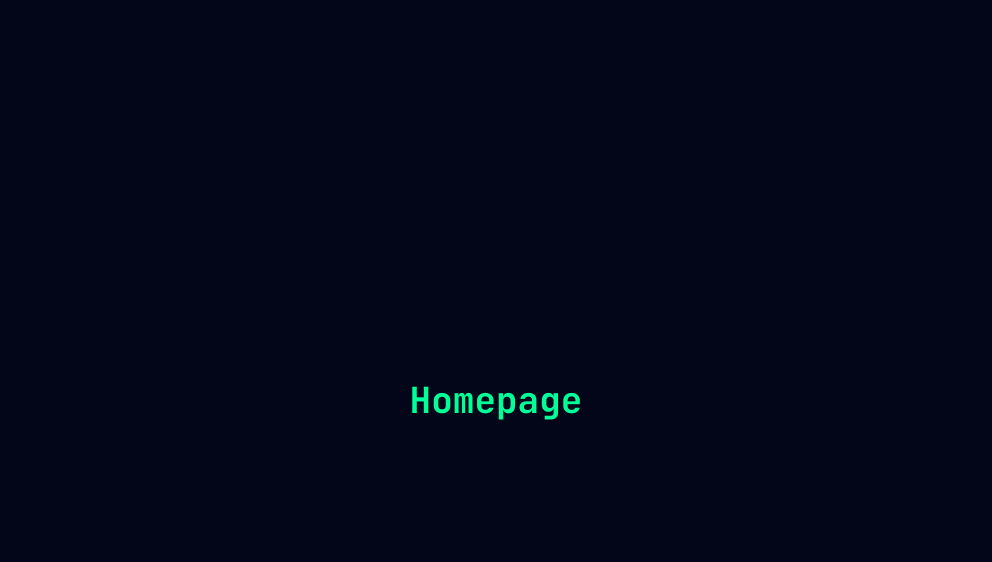
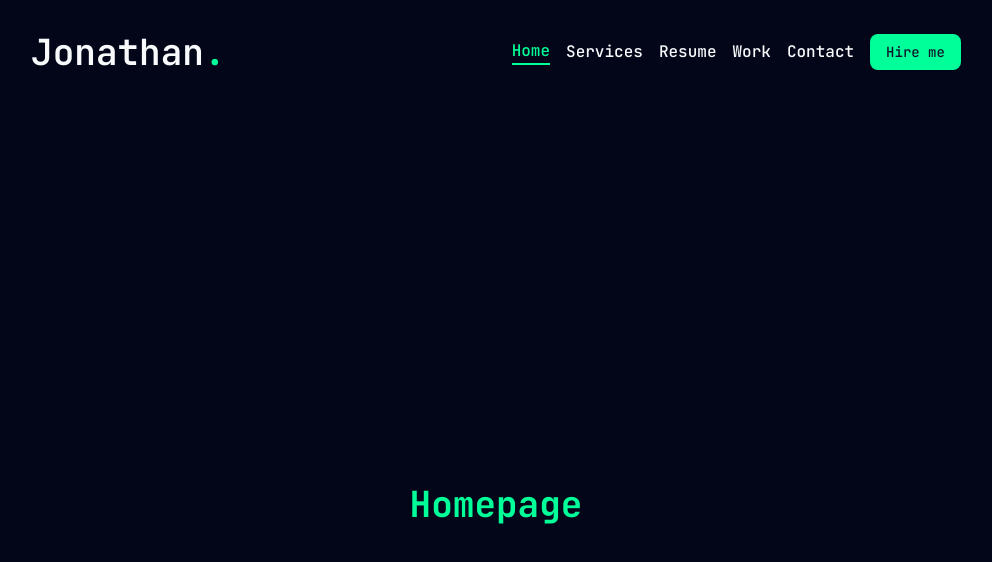
Before and after one commit to papitapapita/my-portfolio, a Next.js app: page / in a window 1280 px wide. Shown: the top 562 px of the page, without its empty margins (144-1136 px from the left). Built offline with nearby package versions, Linux system fonts and the light colour scheme.

Commit message:
Created the basic structur of the navbar and the menu

```diff
--- a/src/app/layout.tsx
+++ b/src/app/layout.tsx
@@ -1,6 +1,7 @@
 import type { Metadata } from "next";
 import { JetBrains_Mono } from "next/font/google";
 import "./globals.css";
+import { Header } from "@/components/Header";
 
 const jetBrainsMono = JetBrains_Mono({
   variable: "--font-jetbrains-mono",
@@ -20,7 +21,10 @@ export default function RootLayout({
 }>) {
   return (
     <html lang="en" className={`${jetBrainsMono.className} dark`}>
-      <body className="antialiased">{children}</body>
+      <body className="antialiased">
+        <Header />
+        {children}
+      </body>
     </html>
   );
 }
--- a/src/components/Header.tsx
+++ b/src/components/Header.tsx
@@ -6,8 +6,8 @@ export function Header() {
     <header>
       <div className="container flex justify-around mx-auto p-8">
         <Link href="/">
-          <h1 className="text-4xl font-medium">
-            Luke<span className="text-accent">.</span>
+          <h1 className="text-4xl font-semibold">
+            Jonathan<span className="text-accent">.</span>
           </h1>
         </Link>
 
--- /dev/null
+++ b/src/components/Nav.tsx
@@ -0,0 +1,52 @@
+"use client";
+
+import { Button } from "./ui/button";
+import Link from "next/link";
+import { usePathname } from "next/navigation";
+
+interface LinkButton {
+  name: string;
+  path: string;
+}
+
+const linkButtons: LinkButton[] = [
+  { name: "Home", path: "/" },
+  {
+    name: "services",
+    path: "/services",
+  },
+  {
+    name: "resume",
+    path: "/resume",
+  },
+  {
+    name: "work",
+    path: "/work",
+  },
+  {
+    name: "contact",
+    path: "/contact",
+  },
+];
+
+export function Nav() {
+  const pathname = usePathname();
+  console.log(pathname);
+  return (
+    <nav className="flex place-items-center gap-4 hover">
+      {linkButtons.map((link, index) => (
+        <Link
+          href={link.path}
+          key={index}
+          className={`${
+            link.path === pathname &&
+            "border-b-2 border-accent text-accent"
+          } capitalize font-medium hover:text-accent transition-all`}
+        >
+          {link.name}
+        </Link>
+      ))}
+      <Button className="bg-accent ">Hire me</Button>
+    </nav>
+  );
+}
```
Also changed, not shown: 1 other file (tests, documents, lock files or other folders).
